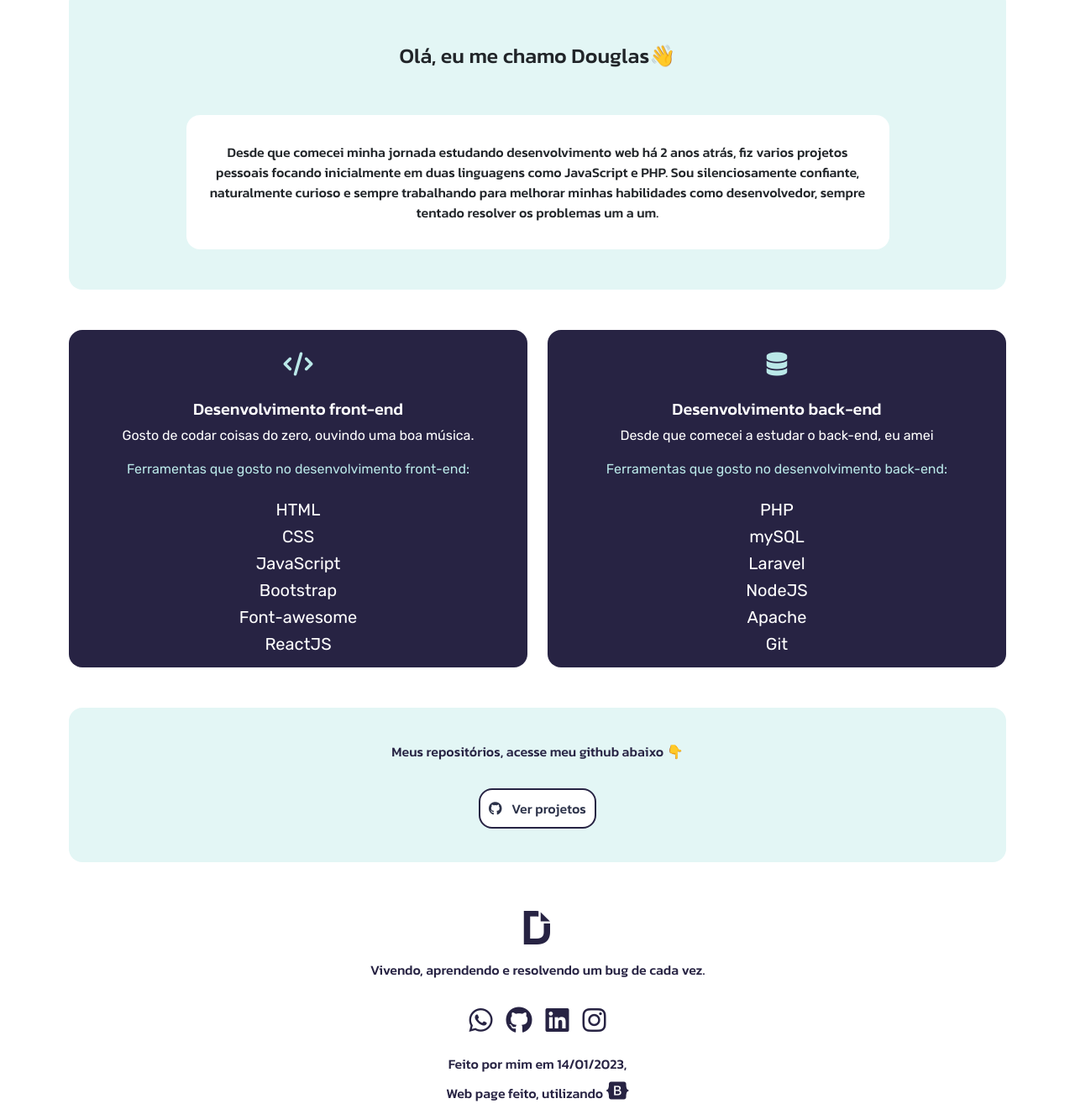
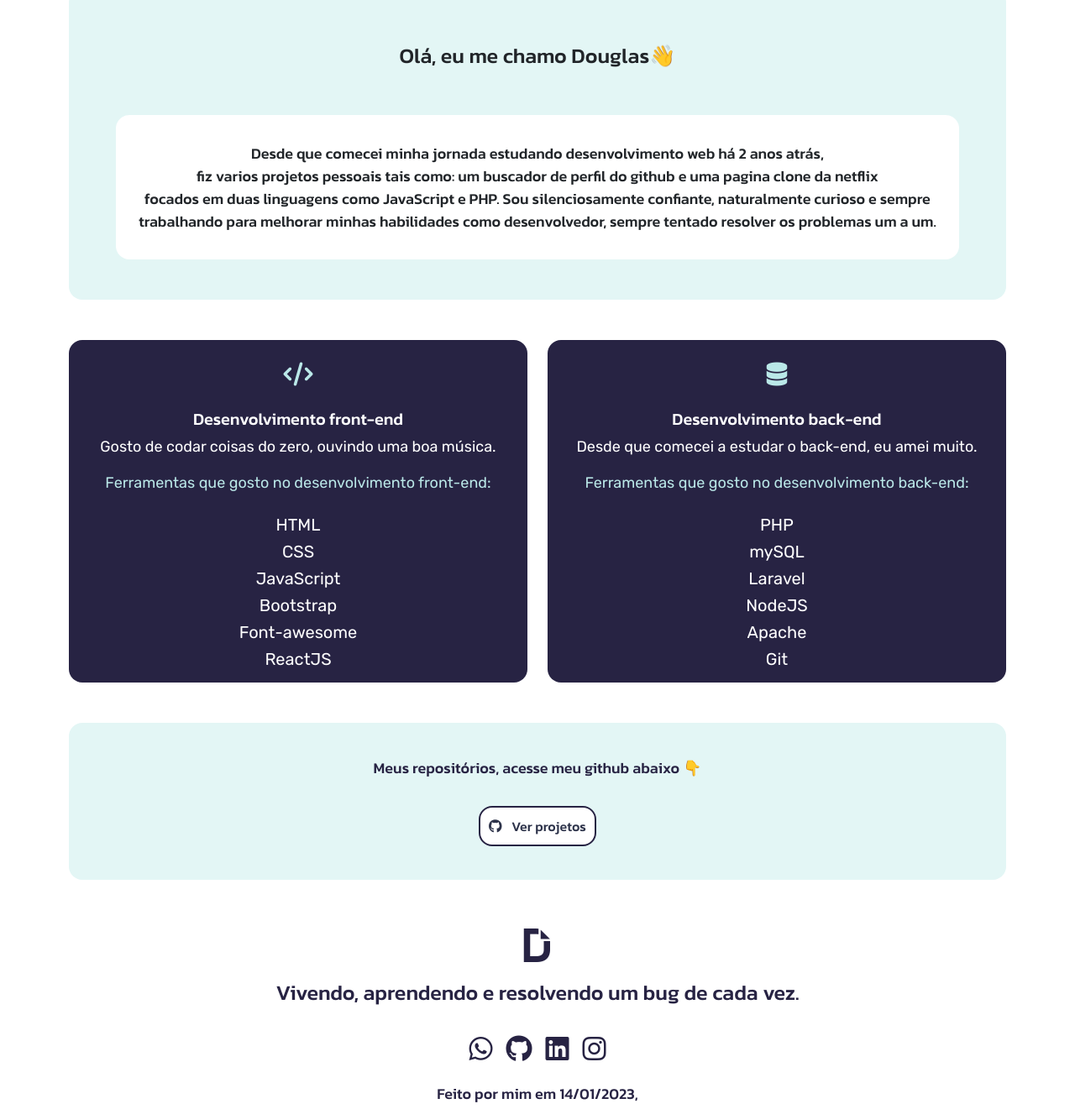
Before and after one commit to douglas-to/Portfolio, a website built with Vite: page index.html in a window 1280 px wide. Shown: the part 879-2200 px from the top of the page at 84% size. Built offline with nearby package versions, Linux system fonts and the light colour scheme.

Commit message:
Versão 2

```diff
--- a/css/style.css
+++ b/css/style.css
@@ -59,7 +59,7 @@ body{
 /* width para card de texto */
 
 .width{
-	width:75%;
+	width:90%;
 	text-align:center;
 }
 
@@ -130,11 +130,11 @@ body{
 
 	.width{
 		width:95%;
-		text-align:center;
+		text-align:left;
 	}
 }
 
-@media (max-width: 510px){
+@media (max-width: 540px){
 	.font-size-title{
 		font-size:19.5px;
 	}
@@ -144,8 +144,8 @@ body{
 	}
 }
 
-@media (max-width: 350px){
-	.font-color-title{
+@media (max-width: 450px){
+	.font-size-title{
 		font-size:14px;
 	}
 
@@ -153,3 +153,13 @@ body{
 		font-size:12px;
 	}
 }
+
+@media (max-width: 350px){
+	.font-size-title{
+		font-size:14px;
+	}
+
+	.font-size-p{
+		font-size:12px;
+	}
+}
--- a/index.html
+++ b/index.html
@@ -33,7 +33,7 @@
         <div class="col-md-12">
           <div class="d-flex flex-column justify-content-center align-items-center">
             <h1 class="text-center mt-5 font-style-title font-size-title">
-              Douglas Trigueiro, Desenvolvedor web &#128187;
+              Douglas Trigueiro | Desenvolvedor web &#128187;
             </h1>
             <p class="text-center font-style-title font-size-p">Adoro codar, eu amo muito o que faço 😎.</p>
             <a href="https://storyset.com/work"><img class="img-fluid mx-auto d-block mb-3" src="images/dev1.png"/></a>
@@ -48,9 +48,16 @@
           Olá, eu me chamo Douglas👋
         </h1>
 
-        <div class="bg-card-white rounded-4 width mb-5">
-          <p class="fs-6 font-style-title mt-3 p-3">
-            Desde que comecei minha jornada estudando desenvolvimento web há 2 anos atrás, fiz varios projetos pessoais focando inicialmente em duas linguagens como JavaScript e PHP. Sou silenciosamente confiante, naturalmente curioso e sempre trabalhando para melhorar minhas habilidades como desenvolvedor, sempre tentado resolver os problemas um a um.
+        <div class="bg-card-white rounded-4 width mb-5 scroll">
+          <p class="font-size-p font-style-title mt-3 p-3">
+            Desde que comecei minha jornada estudando desenvolvimento web há 2 anos atrás,
+            <br>
+            fiz varios projetos pessoais tais como: um buscador de perfil do github e uma pagina clone da netflix
+            <br>
+            focados em duas linguagens como JavaScript e PHP.
+            Sou silenciosamente confiante, naturalmente curioso e sempre trabalhando para melhorar minhas habilidades como desenvolvedor, sempre tentado resolver os problemas um a um.
+            <br>
+
           </p>
         </div>
       </div>
@@ -68,11 +75,11 @@
 
             <h1 class="font-color-cards font-style-title fs-5">Desenvolvimento front-end</h1>
 
-            <p class="font-color-cards font-style-text fs-6">
+            <p class="font-color-cards font-style-text font-size-p">
               Gosto de codar coisas do zero, ouvindo uma boa música.
             </p>
 
-            <p class="color-tertiary-card font-style-text">
+            <p class="color-tertiary-card font-style-text font-size-p">
               Ferramentas que gosto no desenvolvimento front-end:
             </p>
 
@@ -97,11 +104,11 @@
 
             <h1 class="font-color-cards font-style-title fs-5">Desenvolvimento back-end</h1>
 
-            <p class="font-color-cards font-style-text fs-6">
-              Desde que comecei a estudar o back-end, eu amei
+            <p class="font-color-cards font-style-text font-size-p">
+              Desde que comecei a estudar o back-end, eu amei muito.
             </p>
 
-            <p class="color-tertiary-card font-style-text">
+            <p class="color-tertiary-card font-style-text font-size-p">
               Ferramentas que gosto no desenvolvimento back-end:
             </p>
 
@@ -121,7 +128,7 @@
     <section class="container section3">
       <div class="d-flex flex-column justify-content-center align-items-center rounded-4 bg-card-secondary p-4">
 
-        <p class="font-style-title font-color-title text-center fs-6 p-3">
+        <p class="font-style-title font-color-title text-center font-size-p p-3">
           Meus repositórios, acesse meu github abaixo 👇
         </p>
 
@@ -138,7 +145,7 @@
 
           <a href="index.html" class="fs-1 mt-5"><i class="fa-brands fa-dochub color-icon"></i></a>
 
-          <span class="font-style-title font-color-title fs-6 mt-2">
+          <span class="font-style-title font-color-title font-size-title mt-2">
             Vivendo, aprendendo e resolvendo um bug de cada vez.
           </span>
 
@@ -162,11 +169,11 @@
 
           </div><!-- div footer-icons -->
 
-          <span class="font-style-title font-color-title fs-6 mt-2 text-decoration-none">
+          <span class="font-style-title font-color-title font-size-p mt-2 text-decoration-none">
             Feito por mim em 14/01/2023,
           </span>
 
-          <span class="font-style-title font-color-title fs-6 mt-2 mb-2 text-decoration-none">
+          <span class="font-style-title font-color-title font-size-p mt-2 mb-2 text-decoration-none">
             Web page feito, utilizando <i class="fa-brands fa-bootstrap fs-4"></i>
           </span>
 
--- a/js/main.js
+++ b/js/main.js
@@ -2,10 +2,10 @@ function scrollEffect(){
 
 	window.sr = ScrollReveal({ reset: true });
 
-	sr.reveal(".section1", { delay: 350 });
-	sr.reveal(".section2", { delay: 350 });
-	sr.reveal(".section3", { delay: 350 });
-	sr.reveal(".footer", { delay: 350 })
+	sr.reveal(".section1", { delay: 250 });
+	sr.reveal(".section2", { delay: 250 });
+	sr.reveal(".section3", { delay: 250 });
+	sr.reveal(".footer", { delay: 250 })
 }
 
 scrollEffect();
```
